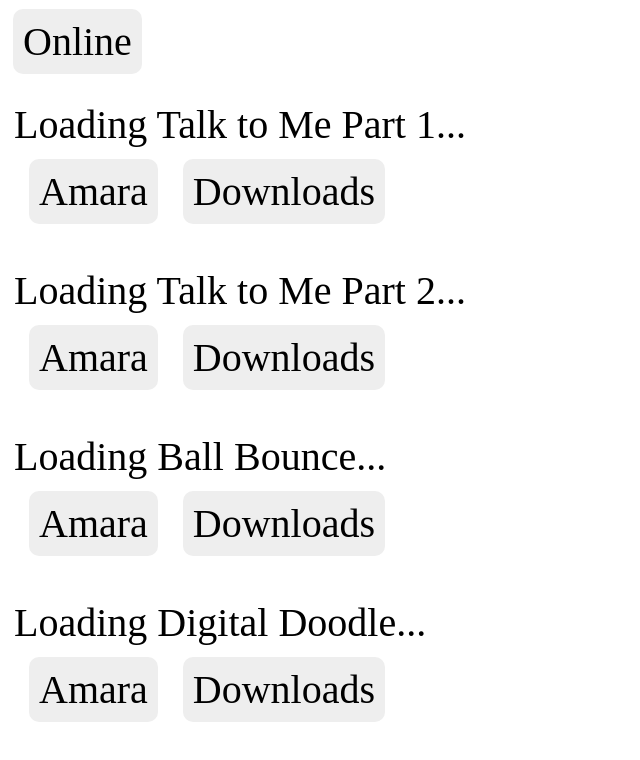
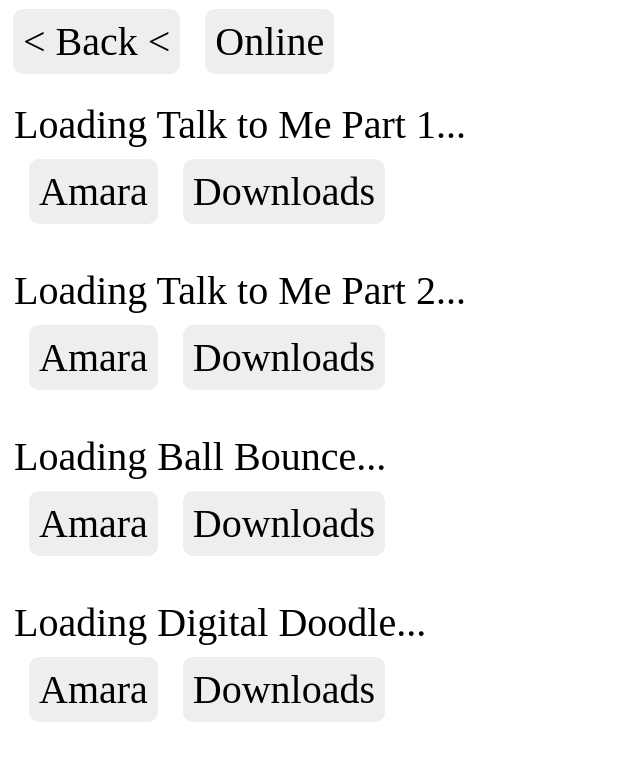
Before and after one commit to cdpoffline/appinventor, a plain HTML site: page web/videos/index.html in a window 1280 px wide. Shown: the whole page, without its empty margins (0-640 px from the left). Drawn offline with Linux system fonts and the light colour scheme; a script that the page names is missing.

Commit message:
added links

```diff
--- a/web/videos/index.html
+++ b/web/videos/index.html
@@ -6,6 +6,7 @@
     <link href="index.css" rel="stylesheet" type="text/css">
   </head>
   <body>
+    <a href="..">&lt; Back &lt;</a>
     <a href="http://appinventor.mit.edu/explore/ai2/tutorials">Online</a>
     <div class="tutorial">
       <div class="video-player">
```
Also changed, not shown: web/index.html (+2 -1 lines).
